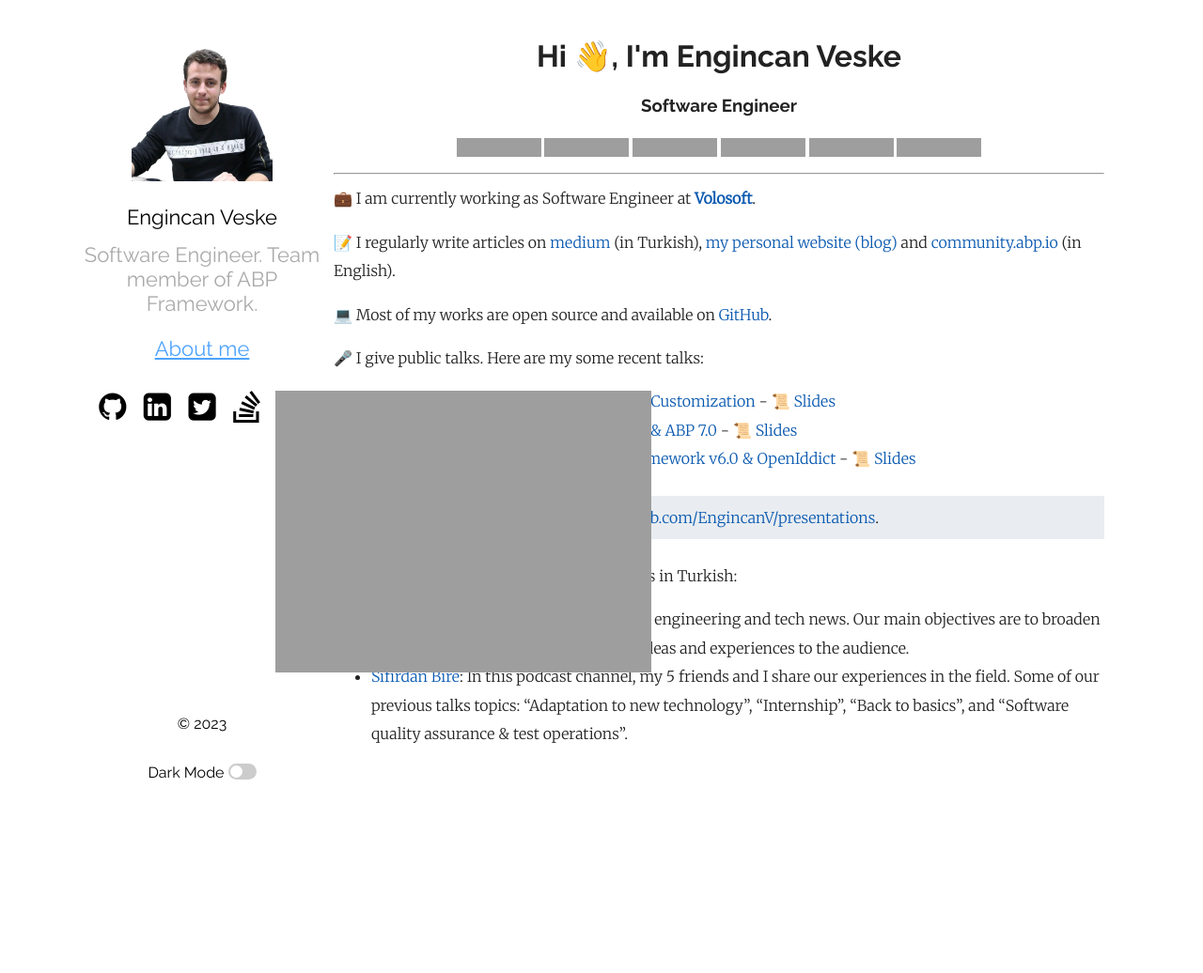
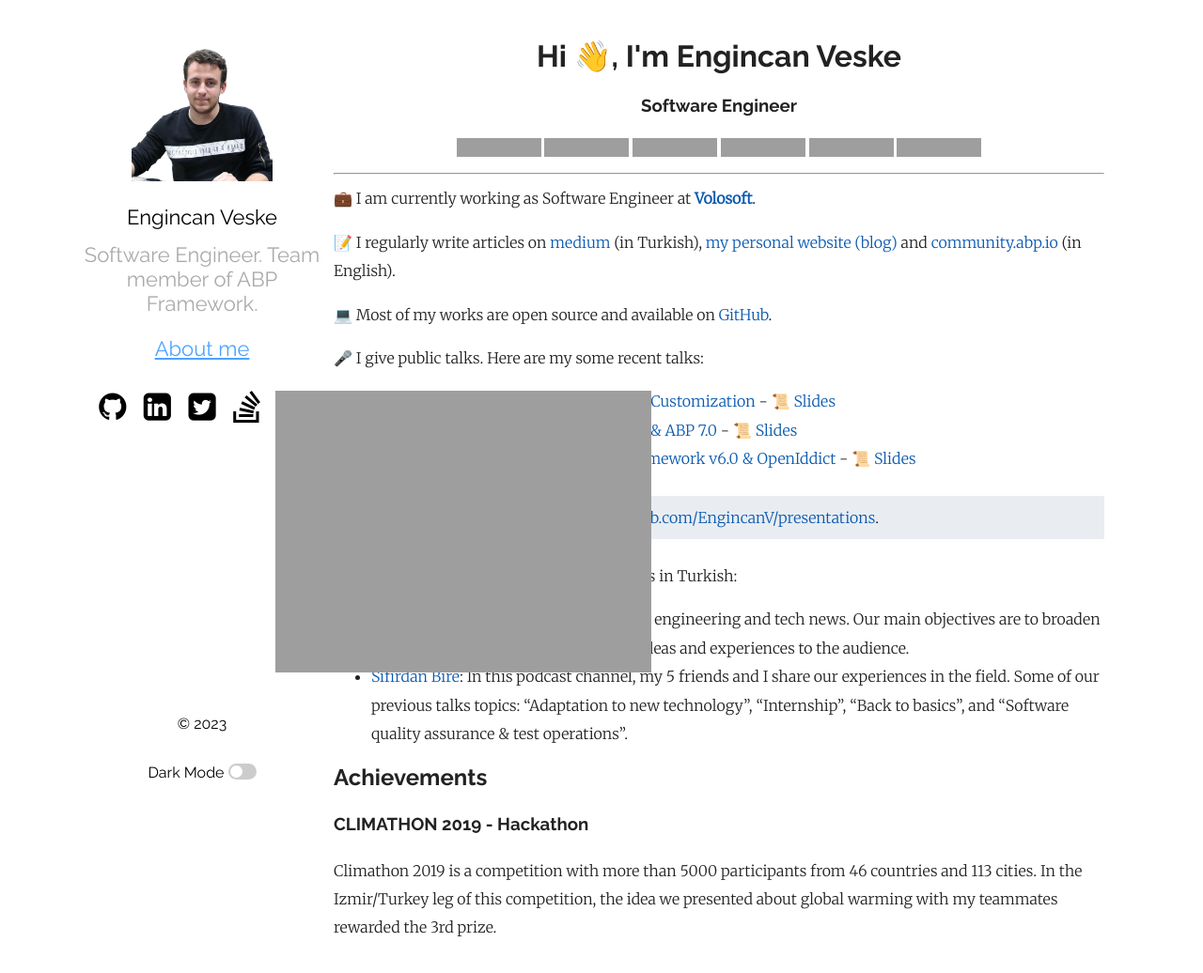
Before and after one commit to EngincanV/EngincanV.github.io, a Jekyll site: the page built from about.md, in a window 1280 px wide and 1048 px high, cut to the strip 0-1036 px from the top of the window. Shown: the whole strip at 94% size. Built offline with Jekyll 4.4.1, drawn with Linux system fonts in a browser that asks for light colours; our own code applies the rules of GitHub Pages for plain Markdown files; grey boxes are pictures that could not be loaded.

Commit message:
Update about.md

```diff
--- a/about.md
+++ b/about.md
@@ -30,3 +30,9 @@
 
 * [dotcode](https://open.spotify.com/show/2a4W8oDAGxqr4pDUnb2K4H): We mainly talk about software engineering and tech news.  Our main objectives are to broaden our knowledge and communicate our ideas and experiences to the audience.
 * [Sıfırdan Bire](https://open.spotify.com/show/4Iliz5SjCs6ayUglQ48Use): In this podcast channel, my 5 friends and I share our experiences in the field. Some of our previous talks topics: "Adaptation to new technology", "Internship", "Back to basics", and "Software quality assurance & test operations".
+
+## Achievements
+
+### CLIMATHON 2019 - Hackathon
+
+Climathon 2019 is a competition with more than 5000 participants from 46 countries and 113 cities. In the Izmir/Turkey leg of this competition, the idea we presented about global warming with my teammates rewarded the 3rd prize.
```
